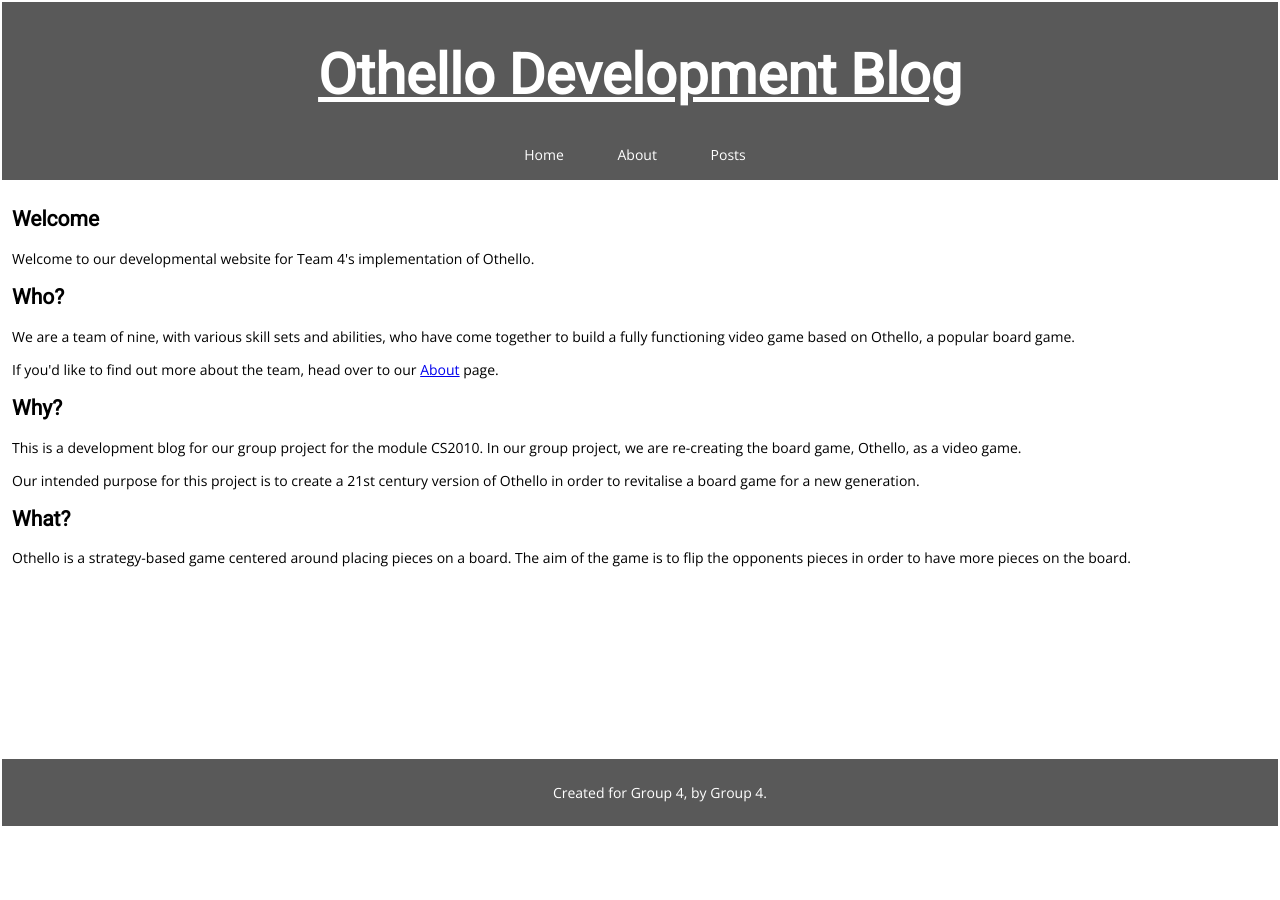
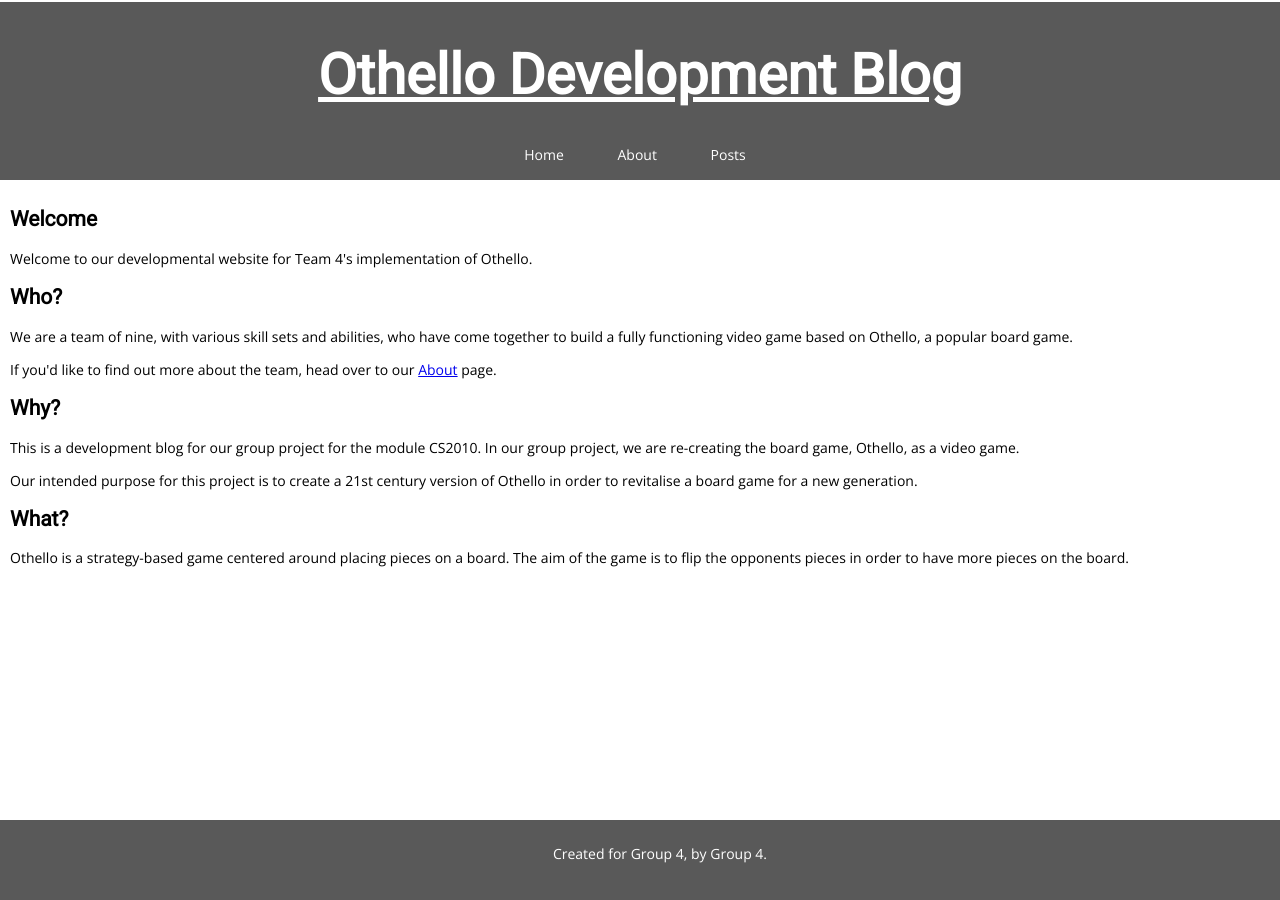
Before and after one commit to SaileshPatel/othello-website, a Jekyll site: the page built from index.html, in a window 1280 px wide. Built offline with Jekyll 4.4.1, drawn with Linux system fonts in a browser that asks for light colours.

Commit message:
adding styling fixes #2

```diff
--- a/_includes/head.html
+++ b/_includes/head.html
@@ -2,7 +2,7 @@
 	<meta charset="utf-8">
 	<meta http-equiv="x-ua-compatible" content="ie=edge">
   	<meta name="viewport" content="width=device-width, initial-scale=1">
-	<link rel="shortcut icon" href="{{ site.favicon | prepend: site.baseurl }}" type="image/x-icon">
+		<link rel="shortcut icon" href="{{ site.favicon | prepend: site.baseurl }}" type="image/x-icon">
   	<link rel="icon" href="{{ site.favicon | prepend: site.baseurl }}" type="image/x-icon">
 
 	<title>{% if page.title %}{{ page.title }}{% else %}{{ site.title }}{% endif %}</title>
--- a/css/main.scss
+++ b/css/main.scss
@@ -30,8 +30,10 @@ h1, h2, h3, h4, h5 {
 body {
   background-color: white;
   margin: 0;
-  padding: 2px;
+  // top right bottom
+  padding: 2px 0px 60px;
   height: 100%;
+  margin-bottom: 60px;
 }
 
 header {
@@ -69,10 +71,12 @@ header a {
   background-color: #595959;
   color: white;
   text-align: center;
+  position: fixed;
+  width: 100%;
+  height: 60px;
 }
 
 #container {
   padding: 10px;
   flex: auto;
-  height: 559px;
 }
--- a/index.html
+++ b/index.html
@@ -1,5 +1,5 @@
 ---
-layout: default
+layout: page
 ---
 <h1>Welcome</h1>
 <p>Welcome to our developmental website for Team 4's implementation of Othello.</p>
--- a/posts.html
+++ b/posts.html
@@ -1,5 +1,5 @@
 ---
-layout: default
+layout: page
 title: Posts
 permalink: /posts/
 ---
```
Also changed, not shown: favicon.ico (added).
